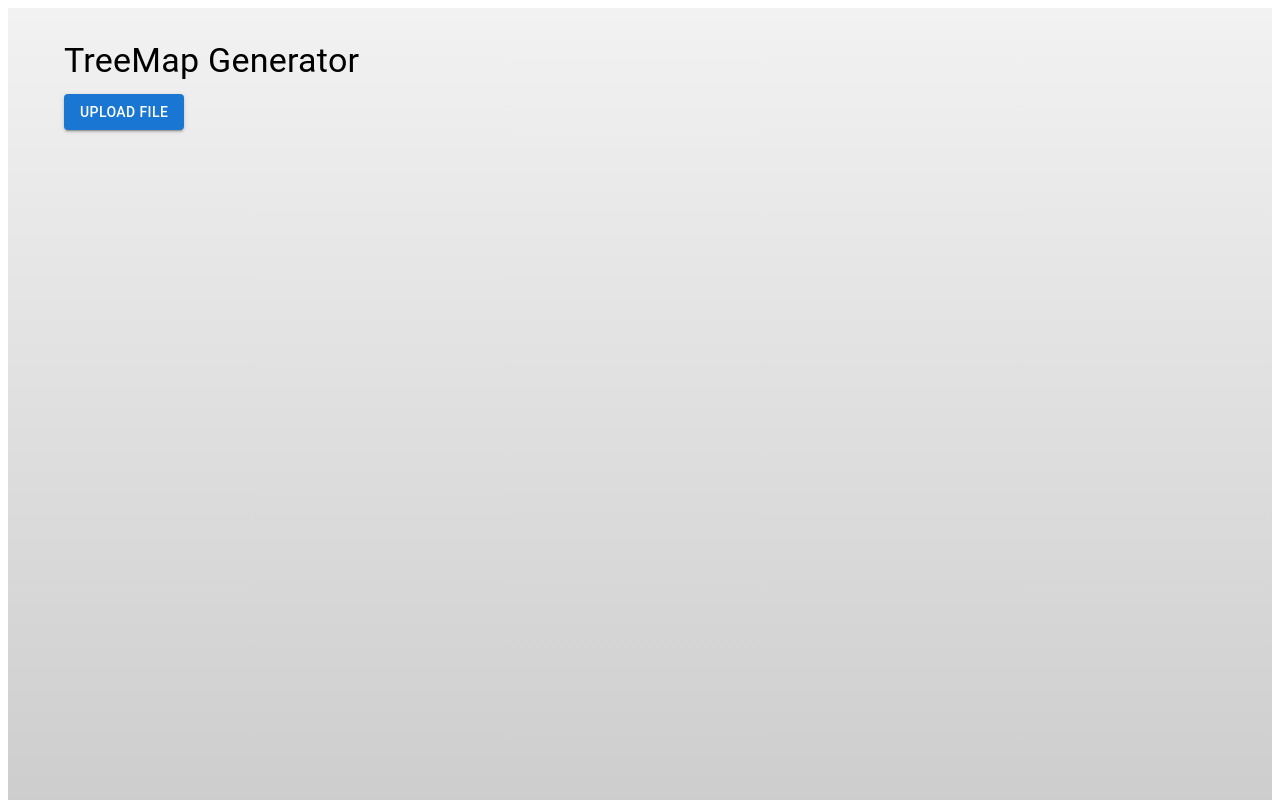
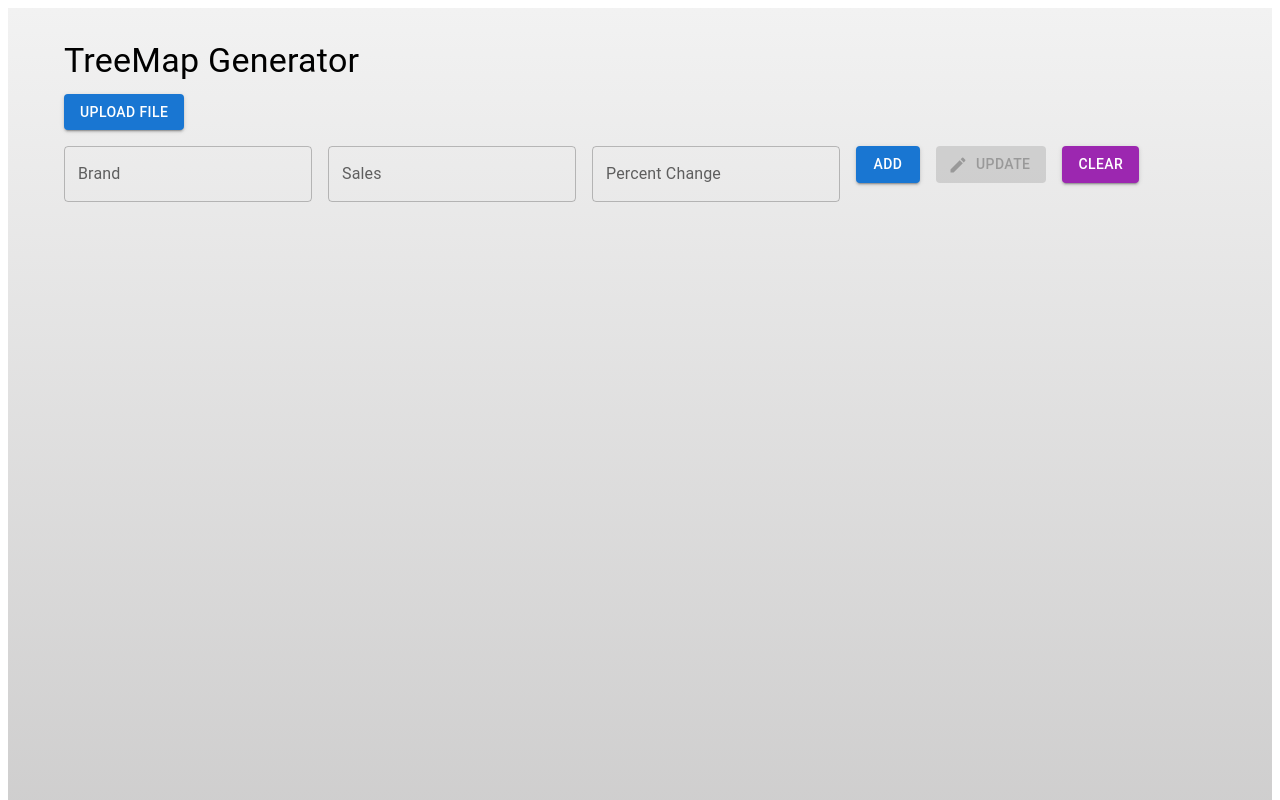
Before and after one commit to VeviciSoftware/treemap-generator, a React (Vite) app: page / in a window 1280 px wide. Shown: the top 800 px of the page. Built offline with nearby package versions, Linux system fonts and the light colour scheme.

Commit message:
:sparkles: feat: todas as funcionalidades atendidas

```diff
--- a/package.json
+++ b/package.json
@@ -12,7 +12,8 @@
   "dependencies": {
     "@emotion/react": "^11.13.0",
     "@emotion/styled": "^11.13.0",
-    "@mui/material": "^5.16.5",
+    "@mui/icons-material": "^5.16.6",
+    "@mui/material": "^5.16.6",
     "@mui/styled-engine-sc": "^6.0.0-alpha.18",
     "prop-types": "^15.8.1",
     "react": "^18.3.1",
--- a/src/assets/components/MainPage.jsx
+++ b/src/assets/components/MainPage.jsx
@@ -1,17 +1,40 @@
-import { useState } from "react";
+import { useState, useEffect } from "react";
 import TreeMap from "./TreeMap";
 import * as XLSX from "xlsx";
-import { Button, Container, Typography, Box } from "@mui/material";
+import { Button, Container, Typography, Box, TextField } from "@mui/material";
 import HowToUse from "./HowToUse";
+import EditIcon from "@mui/icons-material/Edit";
+import DeleteIcon from "@mui/icons-material/Delete";
 
 const MainPage = () => {
   const [Data, setData] = useState([]);
+  const [formData, setFormData] = useState({
+    brand: "",
+    sales: "",
+    percentChange: "",
+  });
+  const [editIndex, setEditIndex] = useState(null);
+  const [selectedIndex, setSelectedIndex] = useState(null);
+
+  useEffect(() => {
+    const handleClickOutside = (event) => {
+      if (!event.target.closest(".treemap-container")) {
+        setSelectedIndex(null);
+        setFormData({ brand: "", sales: "", percentChange: "" });
+        setEditIndex(null);
+      }
+    };
+
+    document.addEventListener("click", handleClickOutside);
+    return () => {
+      document.removeEventListener("click", handleClickOutside);
+    };
+  }, []);
 
   const handleFileUpload = (event) => {
     const file = event.target.files[0];
     const reader = new FileReader();
 
-    // Dependendo do tipo do arquivo, a leitura é feita de forma diferente.
     if (file.type === "application/json") {
       reader.readAsText(file);
     } else if (
@@ -24,23 +47,66 @@ const MainPage = () => {
     reader.onload = (e) => {
       const data = e.target.result;
       if (file.type === "application/json") {
-        const jsonData = JSON.parse(data); // Converte o arquivo JSON em um objeto JavaScript.
+        const jsonData = JSON.parse(data);
         setData(jsonData);
       } else if (
         file.type ===
         "application/vnd.openxmlformats-officedocument.spreadsheetml.sheet"
       ) {
-        const arrayBuffer = data; // Converte o arquivo XLSX em um ArrayBuffer.
-        const workbook = XLSX.read(new Uint8Array(arrayBuffer), { // Lê o arquivo XLSX.
+        const arrayBuffer = data;
+        const workbook = XLSX.read(new Uint8Array(arrayBuffer), {
           type: "array",
         });
         const sheetName = workbook.SheetNames[0];
         const worksheet = workbook.Sheets[sheetName];
-
-        const excelData = XLSX.utils.sheet_to_json(worksheet); // Converte a planilha em um objeto JSON.
-        setData(excelData); // Atualiza o estado com o JSON gerado.
+        const excelData = XLSX.utils.sheet_to_json(worksheet);
+        setData(excelData);
       }
     };
+  };
+
+  const handleInputChange = (e) => {
+    const { name, value } = e.target;
+    setFormData({ ...formData, [name]: value });
+  };
+
+  const handleAddData = () => {
+    const newData = {
+      ...formData,
+      sales: Number(formData.sales),
+      percentChange: Number(formData.percentChange),
+    };
+
+    if (editIndex !== null) {
+      const updatedData = Data.map((item, index) =>
+        index === editIndex ? newData : item
+      );
+      setData(updatedData);
+      setEditIndex(null);
+    } else {
+      setData([...Data, newData]);
+    }
+    setFormData({ brand: "", sales: "", percentChange: "" });
+    setSelectedIndex(null);
+  };
+
+  const handleDeleteData = (index) => {
+    const updatedData = Data.filter((_, i) => i !== index);
+    setData(updatedData);
+    setSelectedIndex(null);
+  };
+
+  const handleTreeMapClick = (index) => {
+    setSelectedIndex(index);
+    setFormData(Data[index]);
+    setEditIndex(index);
+  };
+
+  const handleClearData = () => {
+    setData([]);
+    setFormData({ brand: "", sales: "", percentChange: "" });
+    setEditIndex(null);
+    setSelectedIndex(null);
   };
 
   return (
@@ -61,7 +127,64 @@ const MainPage = () => {
         </Button>
       </label>
       <Box sx={{ mt: 2 }}>
-        <TreeMap data={Data} />
+        <TextField
+          label="Brand"
+          name="brand"
+          value={formData.brand}
+          onChange={handleInputChange}
+          sx={{ mr: 2 }}
+        />
+        <TextField
+          label="Sales"
+          name="sales"
+          value={formData.sales}
+          onChange={handleInputChange}
+          sx={{ mr: 2 }}
+        />
+        <TextField
+          label="Percent Change"
+          name="percentChange"
+          value={formData.percentChange}
+          onChange={handleInputChange}
+          sx={{ mr: 2 }}
+        />
+        <Button
+          variant="contained"
+          onClick={handleAddData}
+          disabled={selectedIndex !== null}
+          sx={{ mr: 2 }}
+        >
+          Add
+        </Button>
+        <Button
+          variant="contained"
+          onClick={handleAddData}
+          startIcon={<EditIcon />}
+          disabled={selectedIndex === null}
+          sx={{ mr: 2 }}
+        >
+          Update
+        </Button>
+        {selectedIndex !== null && (
+          <Button
+            variant="contained"
+            color="error"
+            onClick={() => handleDeleteData(selectedIndex)}
+            startIcon={<DeleteIcon />}
+            sx={{ mr: 2, minWidth: "auto", padding: "6px" }}
+          />
+        )}
+        <Button
+          variant="contained"
+          color="secondary"
+          onClick={handleClearData}
+          sx={{ mr: 2 }}
+        >
+          Clear
+        </Button>
+      </Box>
+      <Box sx={{ mt: 2 }} className="treemap-container">
+        <TreeMap data={Data} onClick={handleTreeMapClick} />
       </Box>
       <Box sx={{ mt: 2 }}>
         <HowToUse />
--- a/src/assets/components/TreeMap.jsx
+++ b/src/assets/components/TreeMap.jsx
@@ -66,12 +66,19 @@ const TreeMapSegment = styled.div`
   padding: 5px;
   font-size: 12px;
   overflow: hidden;
+  cursor: pointer; /* Adiciona um cursor de ponteiro para indicar que é clicável */
 `;
 
-const TreeMap = ({ data }) => {
+const TreeMap = ({ data, onClick }) => {
   const totalSales = data.reduce((sum, item) => sum + item.sales, 0);
   const bounds = { x: 0, y: 0, width: 100, height: 100 }; // Usando porcentagem para responsividade
   const segments = segmentate(data, 0, data.length, totalSales, bounds, true);
+
+  const handleClick = (index) => {
+    if (onClick) {
+      onClick(index);
+    }
+  };
 
   return (
     <TreeMapContainer>
@@ -85,6 +92,7 @@ const TreeMap = ({ data }) => {
             height: `${segment.height}%`,
             backgroundColor: segment.color,
           }}
+          onClick={() => handleClick(index)}
         >
           {segment.brand}
         </TreeMapSegment>
@@ -101,6 +109,7 @@ TreeMap.propTypes = {
       percentChange: PropTypes.number.isRequired,
     })
   ).isRequired,
+  onClick: PropTypes.func, // Adiciona a prop onClick
 };
 
 export default TreeMap;
```
Also changed, not shown: 1 other file (tests, documents, lock files or other folders).
